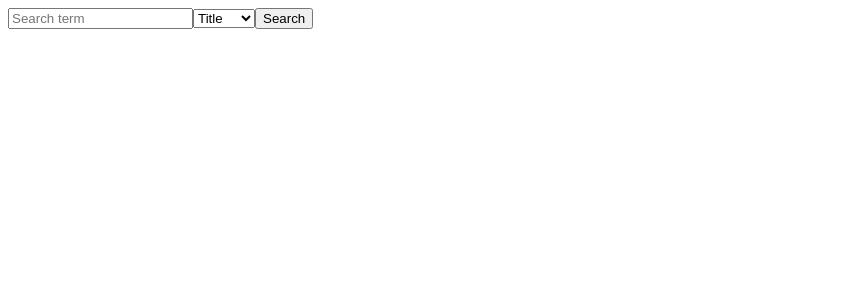
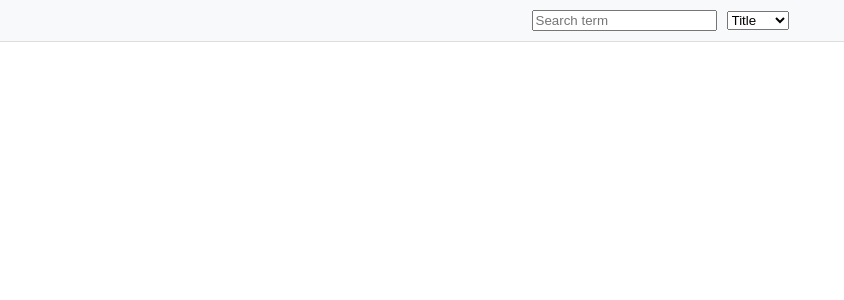
Before and after one commit to Danilocpm/frontend_angular, an Angular app in the folder books-app/: page / in a window 1280 px wide. Shown: the top 300 px of the page, without its empty margins (0-844 px from the left). Built offline with nearby package versions, Linux system fonts and the light colour scheme.

Commit message:
finalizacao da pagina de livros

```diff
--- a/books-app/src/app/book-search/book-search.component.css
+++ b/books-app/src/app/book-search/book-search.component.css
@@ -1,3 +1,33 @@
+.site-header {
+  width: 100%;
+  background-color: #f8f9fa; /* Cor de fundo do header */
+  padding: 10px 20px; /* Espaçamento interno do header */
+  position: fixed; /* Fixa o header no topo da página */
+  top: 0;
+  left: 0;
+  z-index: 1000; /* Garante que o header esteja acima de outros elementos */
+  border-bottom: 1px solid #ddd; /* Linha de separação abaixo do header */
+  display: flex;
+  justify-content: center; /* Centraliza o conteúdo horizontalmente */
+}
+
+.header-content {
+  display: flex;
+  align-items: center; /* Alinha os itens verticalmente ao centro */
+}
+
+.header-content input,
+.header-content select,
+.header-content button {
+  margin: 0 5px; /* Espaçamento entre os itens */
+}
+
+.books-container {
+  margin-top: 60px; /* Espaçamento para não sobrepor o header fixo */
+}
+
+
+
 .books-container {
   display: flex;
   justify-content: center; /* Centraliza o container de livros */
@@ -53,3 +83,20 @@
 .book-details a:hover {
   text-decoration: underline;
 }
+
+.book-actions {
+  margin-top: 12px;
+  display: flex;
+  gap: 10px;
+  align-items: center;
+}
+
+.book-actions i {
+  font-size: 18px; /* Ajuste o tamanho do ícone conforme necessário */
+  cursor: pointer;
+  color: #007bff; /* Cor do ícone */
+}
+
+.book-actions i:hover {
+  color: #0056b3; /* Cor do ícone ao passar o mouse */
+}
--- a/books-app/src/app/book-search/book-search.component.html
+++ b/books-app/src/app/book-search/book-search.component.html
@@ -1,11 +1,12 @@
-<div>
-  <input [(ngModel)]="query" placeholder="Search term" />
-  <select [(ngModel)]="filter">
-    <option value="intitle">Title</option>
-    <option value="inauthor">Author</option>
-  </select>
-  <button (click)="search()">Search</button>
-</div>
+<header class="site-header">
+  <div class="header-content">
+    <input [(ngModel)]="query" (keydown.enter)="search()" placeholder="Search term" />
+    <select [(ngModel)]="filter">
+      <option value="intitle">Title</option>
+      <option value="inauthor">Author</option>
+    </select>
+  </div>
+</header>
 
 <div class="books-container">
   <div *ngIf="books.length" class="books-wrapper">
@@ -19,6 +20,10 @@
           <span *ngIf="!book.expanded && isLongDescription(book.volumeInfo.description)">...</span>
           <a *ngIf="!book.expanded && isLongDescription(book.volumeInfo.description)" (click)="toggleExpand(book)">Ler mais</a>
         </p>
+        <div class="book-actions">
+          <i class="fa fa-star" aria-hidden="true"></i>
+          <i class="fa fa-pencil-alt" aria-hidden="true"></i>
+        </div>
       </div>
     </div>
   </div>
--- a/books-app/src/index.html
+++ b/books-app/src/index.html
@@ -6,6 +6,7 @@
   <base href="/">
   <meta name="viewport" content="width=device-width, initial-scale=1">
   <link rel="icon" type="image/x-icon" href="favicon.ico">
+  <link rel="stylesheet" href="https://cdnjs.cloudflare.com/ajax/libs/font-awesome/6.0.0-beta3/css/all.min.css" />
 </head>
 <body>
   <app-root></app-root>
```
